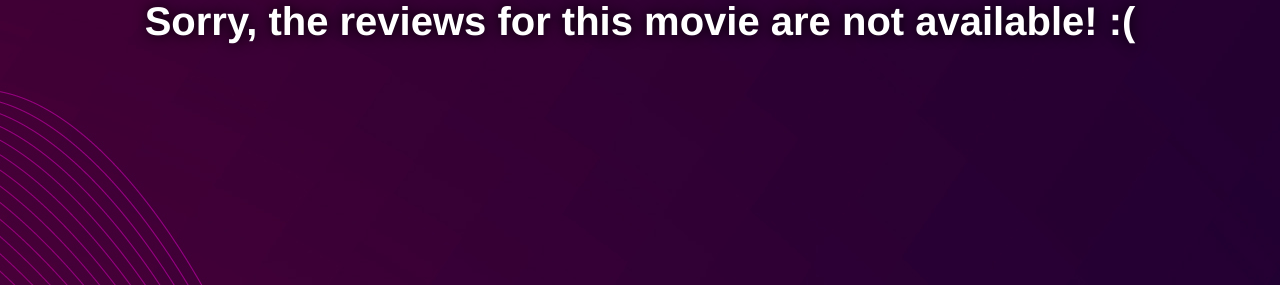
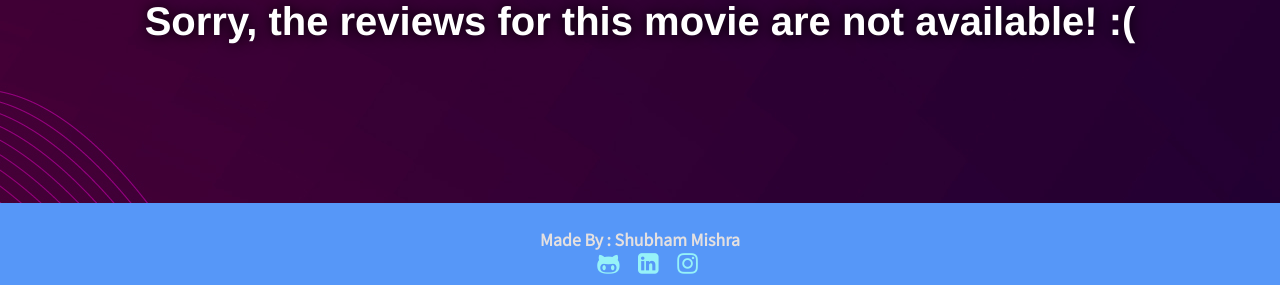
Before and after one commit to mshubham0403/MovieMood, a Flask app: template templates/recommend.html in a window 1280 px wide. Shown: the part 515-800 px from the top of the page. Run offline with Flask 2, Linux system fonts and the light colour scheme; the template is opened without the code that fills it, so the values that code supplies are empty; parts of the project's set-up code (start-up, migrations or seed data) failed here and were passed over; some libraries are stand-ins or nearby versions.

Commit message:
update readme

```diff
--- a/main.py
+++ b/main.py
@@ -135,4 +135,4 @@ def recommend():
         vote_count=vote_count,release_date=release_date,movie_rel_date=movie_rel_date,curr_date=curr_date,runtime=runtime,status=status,genres=genres,movie_cards=movie_cards,reviews=movie_reviews,casts=casts,cast_details=cast_details)
 
 if __name__ == '__main__':
-    app.run(debug=True)
+    app.run()
--- a/templates/home.html
+++ b/templates/home.html
@@ -96,6 +96,7 @@
 
 	<footer class="footer">
     <br/>
+    <div class="sign" style="left: 22px;">Made By : Shubham Mishra</div>
     <div class="social" style="margin-bottom: 8px">
     <a class="social-icons" href="https://github.com/mshubham0403/MovieMood" target="_blank"><i class="fa fa-github-alt" style="font-size:24px;color: #96f2f8"></i></a>
     <a class="social-icons" href="https://www.linkedin.com/in/shubham-m-2824b21b5/" target="_blank"><i class="fa fa-linkedin-square" style="font-size:24px;color: #96f2f8"></i></a>
--- a/templates/recommend.html
+++ b/templates/recommend.html
@@ -193,7 +193,19 @@
     {% endif %}
 <br/><br/><br/><br/>
   </div>
+  <footer class="footer">
+    <br/>
+    <div class="sign" style="left: 22px;"><strong >Made By : Shubham Mishra</strong></div>
+    <div class="social" style="margin-bottom: 8px">
+    <a class="social-icons" href="https://github.com/mshubham0403/MovieMood" target="_blank"><i class="fa fa-github-alt" style="font-size:24px;color: #96f2f8"></i></a>
+    <a class="social-icons" href="https://www.linkedin.com/in/shubham-m-2824b21b5/" target="_blank"><i class="fa fa-linkedin-square" style="font-size:24px;color: #96f2f8"></i></a>
 
+
+
+    <a class="social-icons" href="https://www.instagram.com/shubham_mish.ra/" target="_blank"><i class="fa fa-instagram" style="font-size:24px;color: #96f2f8"></i></a>
+
+  </div>
+  </footer>
   <script src="https://ajax.googleapis.com/ajax/libs/jquery/3.5.1/jquery.min.js"></script>
   <script type="text/javascript" src="{{url_for('static', filename='recommend.js')}}"></script>
   <script src="https://cdnjs.cloudflare.com/ajax/libs/popper.js/1.12.9/umd/popper.min.js" integrity="sha384-ApNbgh9B+Y1QKtv3Rn7W3mgPxhU9K/ScQsAP7hUibX39j7fakFPskvXusvfa0b4Q" crossorigin="anonymous"></script>
```
